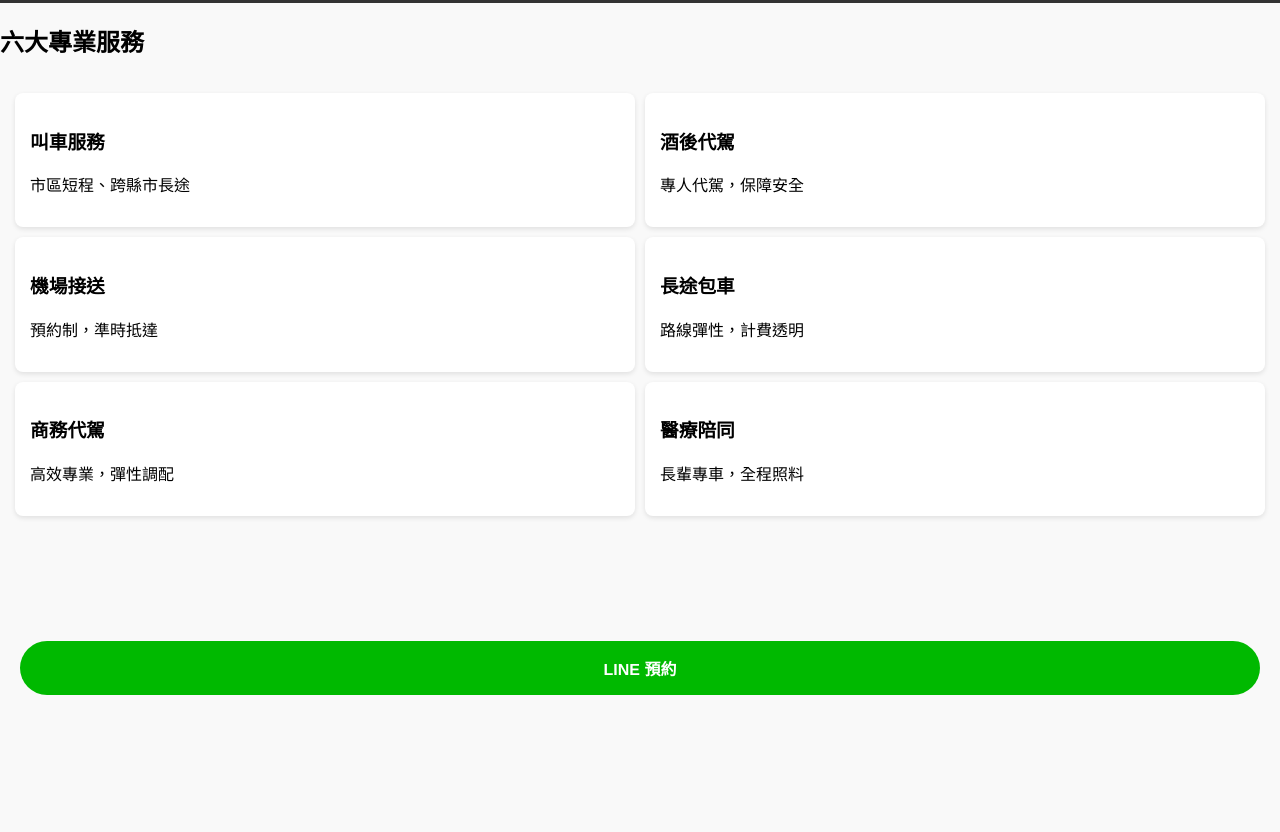
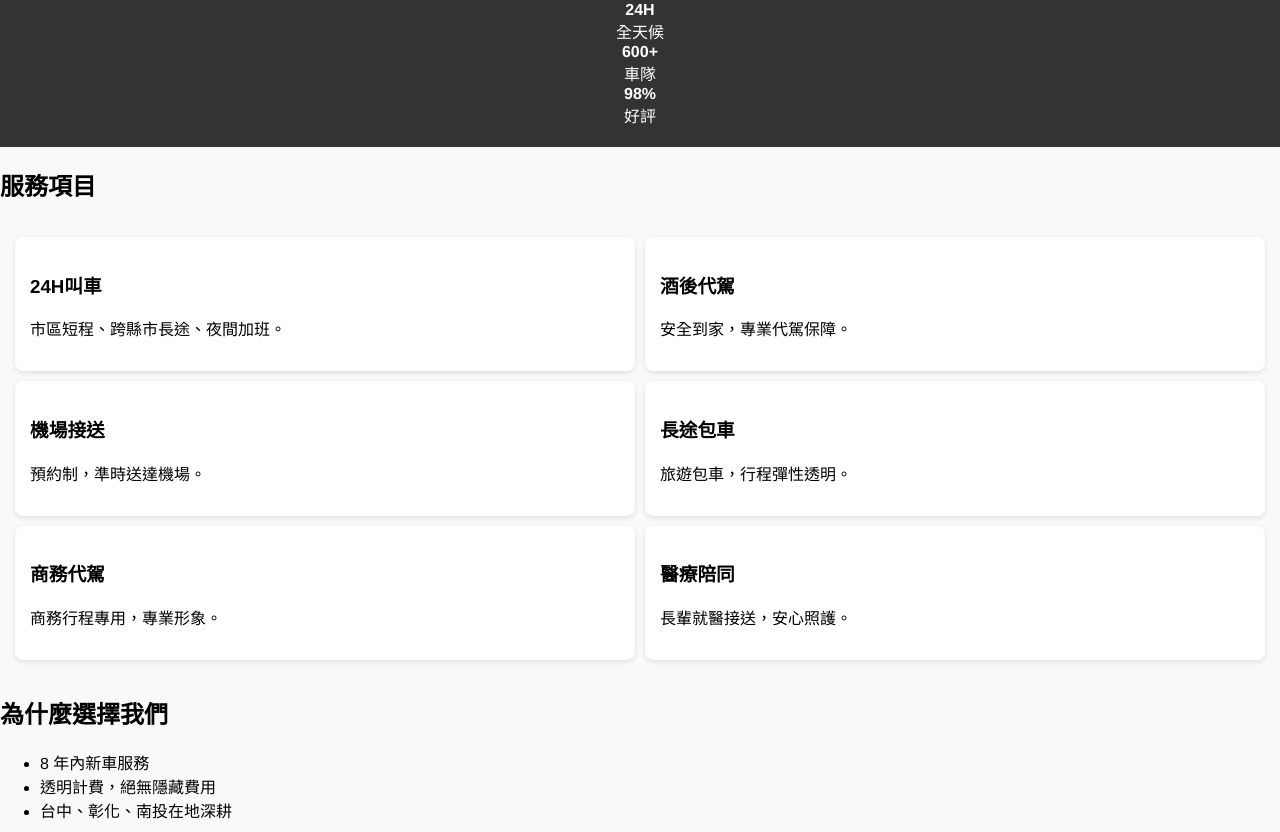
Before and after one commit to eddielin1122-ctrl/linzonghao.github.io-, a plain HTML site: page index.html in a window 1280 px wide. Shown: the part 85-917 px from the top of the page. Before the commit the page ends 800 px from the top, so only its background shows below. Drawn offline with Linux system fonts and the light colour scheme; grey boxes are pictures that could not be loaded.

Commit message:
Update index.html

```diff
--- a/index.html
+++ b/index.html
@@ -3,31 +3,45 @@
 <head>
     <meta charset="UTF-8">
     <meta name="viewport" content="width=device-width, initial-scale=1.0">
-    <title>台中GoSoon | 台中、彰化、南投在地接送服務</title>
+    <title>台中GoSoon - 專業接送服務</title>
     <link rel="stylesheet" href="style.css">
 </head>
 <body>
     <header>
         <div class="logo">台中GoSoon</div>
-        <div class="stats">
-            <span>10+年在地經驗</span> | <span>24H全年無休</span>
+        <div class="stats-bar">
+            <div class="stat"><b>10+</b><br>年經驗</div>
+            <div class="stat"><b>24H</b><br>全天候</div>
+            <div class="stat"><b>600+</b><br>車隊</div>
+            <div class="stat"><b>98%</b><br>好評</div>
         </div>
     </header>
 
     <main>
-        <section id="services">
-            <h2>六大專業服務</h2>
+        <section class="services">
+            <h2>服務項目</h2>
             <div class="grid">
-                <div class="card"><h3>叫車服務</h3><p>市區短程、跨縣市長途</p></div>
-                <div class="card"><h3>酒後代駕</h3><p>專人代駕，保障安全</p></div>
-                <div class="card"><h3>機場接送</h3><p>預約制，準時抵達</p></div>
-                <div class="card"><h3>長途包車</h3><p>路線彈性，計費透明</p></div>
-                <div class="card"><h3>商務代駕</h3><p>高效專業，彈性調配</p></div>
-                <div class="card"><h3>醫療陪同</h3><p>長輩專車，全程照料</p></div>
+                <div class="card"><h3>24H叫車</h3><p>市區短程、跨縣市長途、夜間加班。</p></div>
+                <div class="card"><h3>酒後代駕</h3><p>安全到家，專業代駕保障。</p></div>
+                <div class="card"><h3>機場接送</h3><p>預約制，準時送達機場。</p></div>
+                <div class="card"><h3>長途包車</h3><p>旅遊包車，行程彈性透明。</p></div>
+                <div class="card"><h3>商務代駕</h3><p>商務行程專用，專業形象。</p></div>
+                <div class="card"><h3>醫療陪同</h3><p>長輩就醫接送，安心照護。</p></div>
             </div>
+        </section>
+
+        <section class="info">
+            <h2>為什麼選擇我們</h2>
+            <ul>
+                <li>8 年內新車服務</li>
+                <li>透明計費，絕無隱藏費用</li>
+                <li>台中、彰化、南投在地深耕</li>
+            </ul>
         </section>
     </main>
 
-    <a href="https://line.me/R/ti/p/你的LINE連結" class="float-btn">LINE 預約</a>
+    <a href="https://line.me/R/ti/p/@nms3943c" class="floating-line-btn">
+        <img src="https://upload.wikimedia.org/wikipedia/commons/4/41/LINE_logo.svg" alt="LINE">
+    </a>
 </body>
 </html>
```
